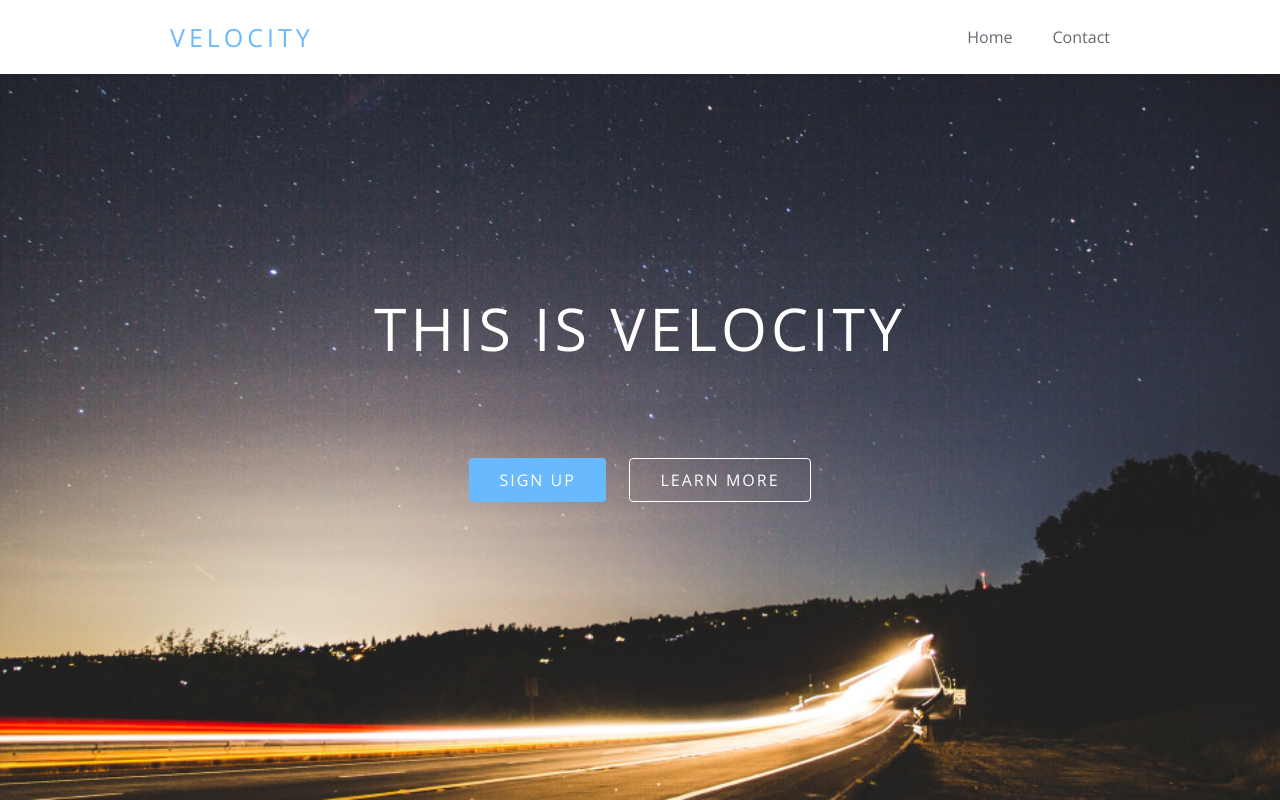
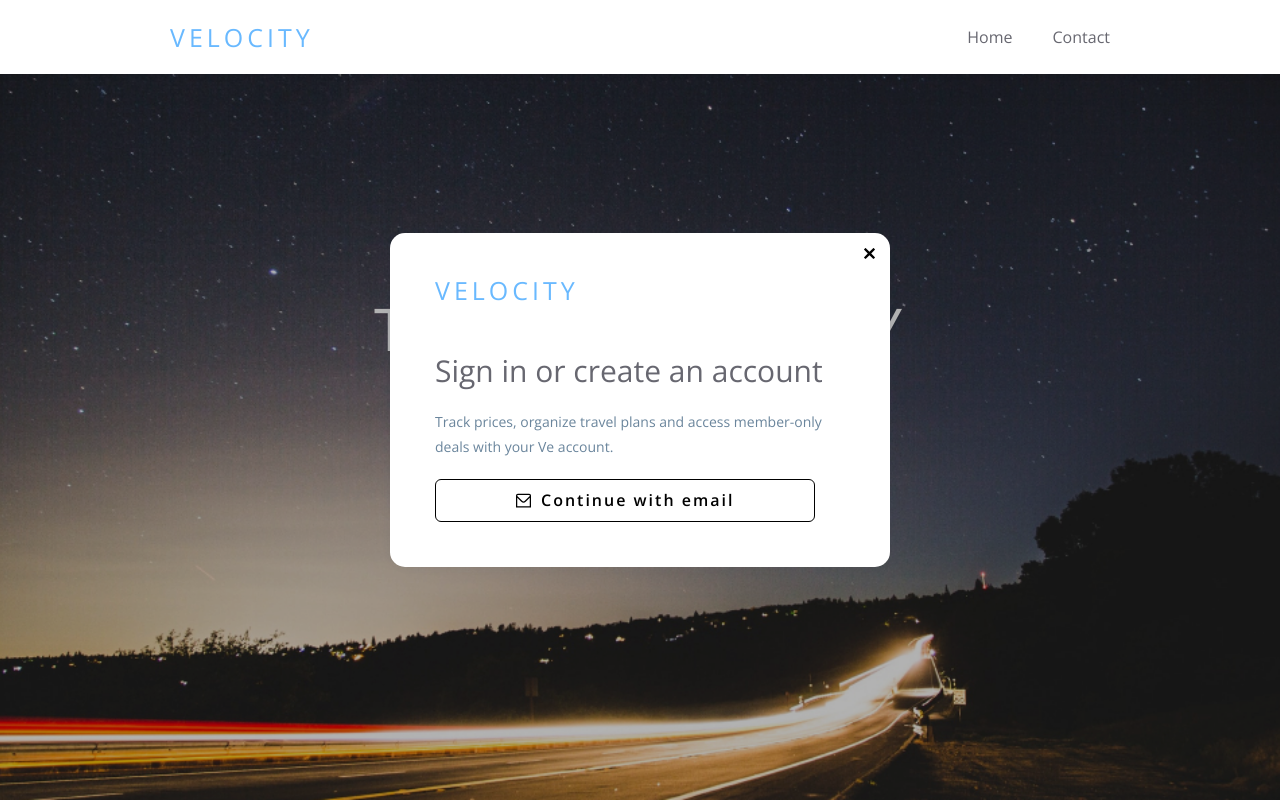
Before and after one commit to EvgeniiLitvinov/velocity, a plain HTML site: page index.html in a window 1280 px wide. Both pictures are taken after a click on the link "SIGN UP". Shown: the top 800 px of the page. Drawn offline with nearby package versions, Linux system fonts and the light colour scheme.

Commit message:
18.09.2024 (2)
18.09.2024 (2)

```diff
--- a/index.html
+++ b/index.html
@@ -34,6 +34,17 @@
                     <a href="#!" class="link">Learn more</a>
                 </div>
             </div>
+
+            <div class="modal">
+                <div class="modal__box">
+                    <button class="popup-close"><img src="./img/close.svg" alt=""></button>
+                    <h1>VeloCity</h1>
+                    <h4>Sign in or create an account</h4>
+                    <p>Track prices, organize travel plans and access member-only deals with your Ve account.</p>
+                    <button class="email__btn"><img src="./img/envelope.svg" alt="">Continue with email</button>
+                </div>
+            </div>
+
         </section>
 
 
--- a/script.js
+++ b/script.js
@@ -14,6 +14,9 @@ function showTab (index) {
     slides[index].classList.remove('hide')
     tabsBtns[index].classList.add('active')
 }
+
+hideTabs()
+showTab(0)
 
 
 
@@ -39,3 +42,34 @@ anchors.forEach(anc => {
         })
     })
 })
+
+
+// Модальное окно
+
+const popupBtn = document.querySelector('.link-primary')
+const popup = document.querySelector('.modal')
+const closeBtn = document.querySelector('.popup-close')
+const modalBox = document.querySelector('.modal .modal__box')
+
+popupBtn.addEventListener('click', function() {
+    popup.classList.add('open')
+})
+
+closeBtn.addEventListener('click', function() {
+    popup.classList.remove('open')
+})
+
+window.addEventListener('keydown', function(e) {
+    if (e.key == 'Escape') {
+        popup.classList.remove('open')
+    }
+})
+
+document.querySelector('.modal .modal__box').addEventListener('click', function(e) {
+    e._isClickWithInModal = true
+})
+
+popup.addEventListener('click', function (e) {
+    if (e._isClickWithInModal) return
+    e.currentTarget.classList.remove('open')
+})
--- a/style.css
+++ b/style.css
@@ -474,3 +474,121 @@ p {
     font-size: 24px;
   }
 }
+
+
+/* ----- POPUP ----- */
+
+.modal {
+  position: fixed;
+  top: 0;
+  left: 0;
+  width: 100%;
+  height: 100vh;
+  z-index: 10;
+  background-color: rgba(0, 0, 0, .3);
+
+  display: grid;
+  align-items: center;
+  justify-content: center;
+
+  overflow-y: auto;
+
+  visibility: hidden;
+
+  transition: opacity .4s, visibility .4s;
+}
+
+.modal__box {
+  border-radius: 15px;
+  position: relative;
+
+  margin: 30px 15px;
+  max-width: 500px;
+  padding: 45px;
+  z-index: 1;
+  background-color: #fff;
+
+  box-shadow: 0px 0px 17px -7px rgba(34, 60, 80, 0.2);
+
+  transform: scale(0);
+  transition: transform .8s;
+}
+
+.modal.open {
+  visibility: visible;
+  opacity: 1;
+}
+
+.modal.open .modal__box {
+  transform: scale(1);
+}
+
+.modal-title {
+  color: #000;
+}
+
+.popup-close {
+  width: 25px;
+  position: absolute;
+  padding: 5px;
+  top: 8px;
+  right: 8px;
+
+  cursor: pointer;
+}
+
+.email__btn {
+  padding: 10px 80px;
+
+  border-radius: 6px;
+  border: 1px solid #000;
+
+  color: #000;
+  font-size: 16px;
+  font-weight: 600;
+  line-height: 21px;
+  letter-spacing: 2px;
+  text-align: center;
+
+  display: flex;
+  gap: 10px;
+  align-items: center;
+}
+
+.email__btn:hover {
+  background-color: rgba(32, 18, 18, 0.2);
+  transition: ease-in 0.1s;
+}
+
+.email__btn:active {
+  background-color: rgba(15, 15, 15, 0.5);
+}
+
+.email__btn img {
+  width: 15px;
+  height: 15px;
+}
+
+.modal__box h1 {
+  color: rgb(105, 185, 255);
+  font-size: 25px;
+  line-height: 25px;
+  letter-spacing: 4px;
+  text-align: left;
+  text-transform: uppercase;
+}
+
+.modal__box h4 {
+  padding-top: 50px;
+
+  color: rgb(103, 103, 112);
+  font-size: 30px;
+  line-height: 36px;
+  text-align: left;
+}
+
+.modal__box p {
+  padding-top: 20px;
+  padding-bottom: 20px;
+  text-align: left;
+}
```
Also changed, not shown: img/close.svg (added), img/envelope.svg (added).
